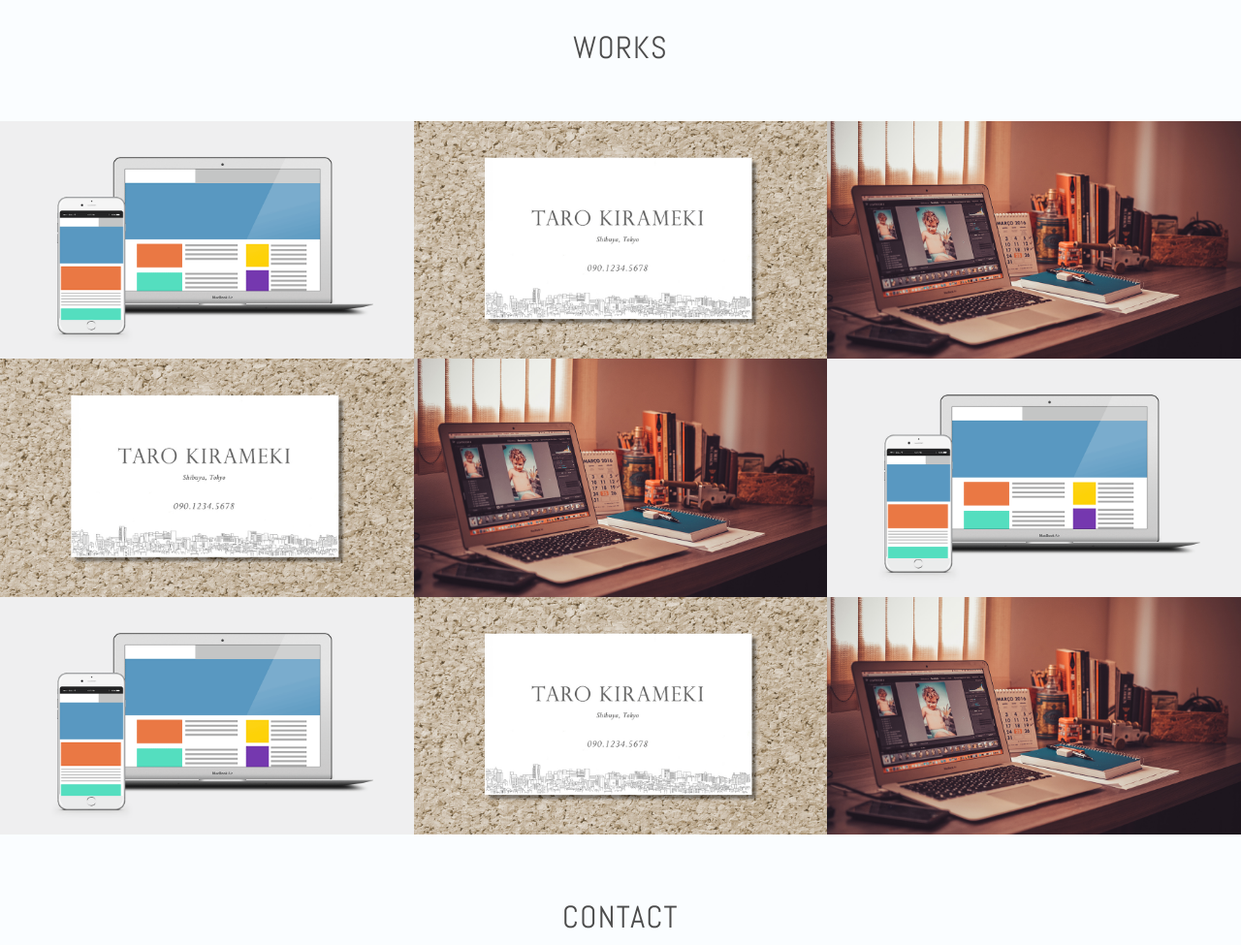
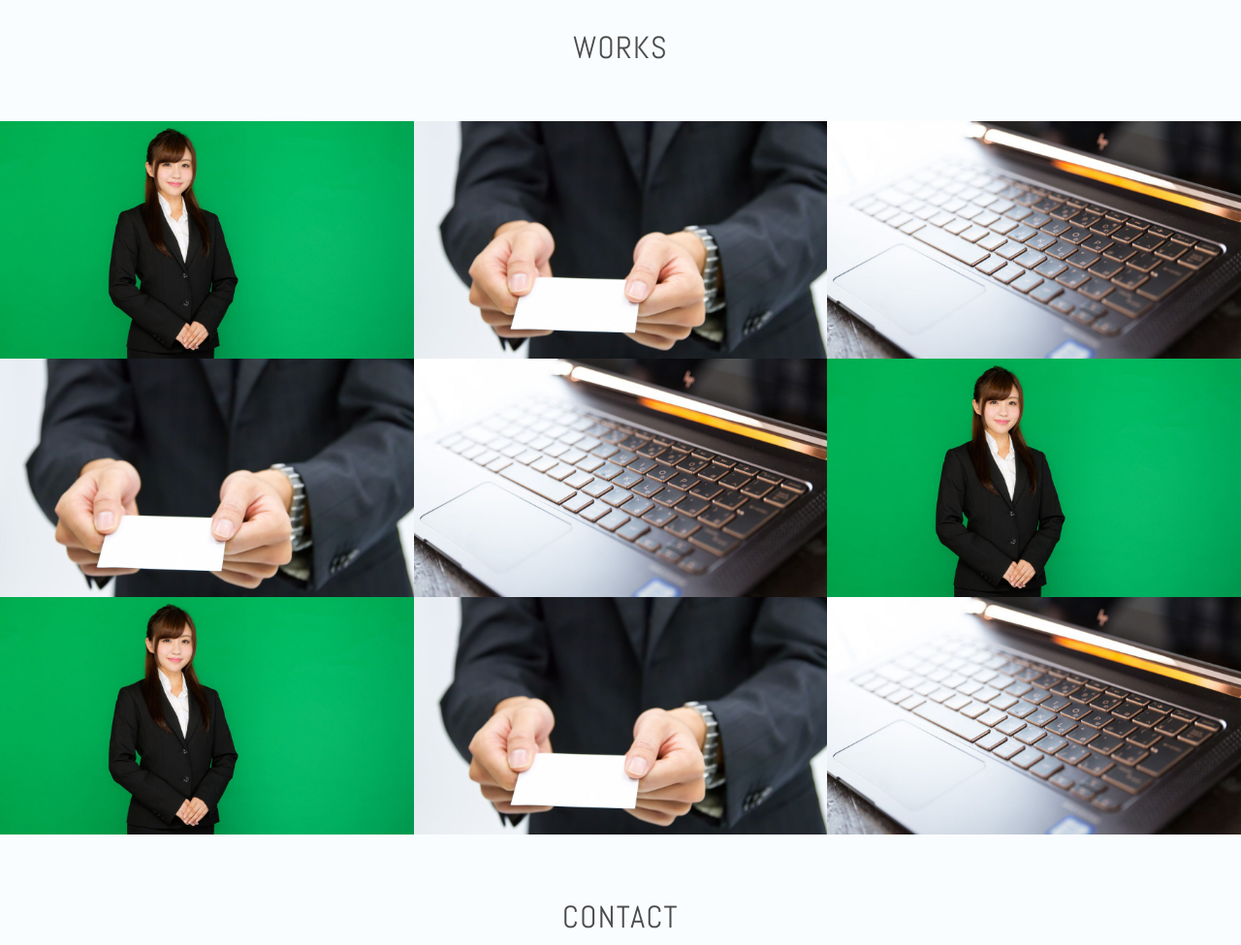
Before and after one commit to takahirosakata1/takahirosakata1.github.io, a plain HTML site: page index.html in a window 1280 px wide. Shown: the part 1140-2115 px from the top of the page at 97% size. Drawn offline with nearby package versions, Linux system fonts and the light colour scheme.

Commit message:
add git-images

```diff
--- a/index.html
+++ b/index.html
@@ -14,7 +14,7 @@
         　<a href="#contact" class="button-contact"><i class="fa fa-envelope-o" aria-label="お問い合わせ"></i></a>
         　    <div class="profile">
         　    <h1 class="site-title abel uppercase text-center">Web Desiner <span>Takahiro Sakata</span></h1>
-        　  <img src="./images/img_profile.jpg" alt="プロフィール写真" width="140" height="140" class="block-center profile-icon">
+        　  <img src="./images/img_profile2.jpg" alt="プロフィール写真" width="140" height="140" class="block-center profile-icon">
         　  <p>東京都在住のWebデザイナー勉強中、坂田貴裕です。オンラインスクールで現在web制作について学んでいます。現在はWeb業界とは違うところで働いていますが、スクールで学びWeb業界の転職へとつながれるように頑張っています。Web制作の技術や知識などを身につけて、制作時のアドバイスなども出来るようなデザイナーを目指しています。</p>
         　  </div>
           </header>
@@ -43,7 +43,7 @@
                 <h2 class="text-center">Works</h2>
                 <div class="works-box">
                     <a href="#">
-                        <img src="./images/img_work_site.png" alt="株式会社きらめき コーポレートサイト様 Webサイトデザイン">
+                        <img src="./images/img_work_site.jpg" alt="株式会社きらめき コーポレートサイト様 Webサイトデザイン">
                         <div class="works-box-inner">
                             <div class="text-center">
                                 <h3>株式会社きらめき　コーポレートサイト</h3>
@@ -55,7 +55,7 @@
                 </div>
                  <div class="works-box">
                     <a href="#">
-                        <img src="./images/img_work_card.jpg" alt="きらめき花子様 名刺デザイン">
+                        <img src="./images/img_work_card.png" alt="きらめき花子様 名刺デザイン">
                         <div class="works-box-inner">
                             <div class="text-center">
                                 <h3>きらめき花子様 名刺</h3>
@@ -67,7 +67,7 @@
                 </div>
                  <div class="works-box">
                     <a href="#">
-                        <img src="./images/img_work_blog.jpg" alt="WordPressオリジナルテーマ">
+                        <img src="./images/img_work_blog.png" alt="WordPressオリジナルテーマ">
                         <div class="works-box-inner">
                             <div class="text-center">
                                 <h3>ブログデザイン</h3>
@@ -79,7 +79,7 @@
                 </div>
                  <div class="works-box">
                     <a href="#">
-                        <img src="./images/img_work_card.jpg" alt="きらめき花子様 名刺デザイン">
+                        <img src="./images/img_work_card.png" alt="きらめき花子様 名刺デザイン">
                         <div class="works-box-inner">
                             <div class="text-center">
                                 <h3>きらめき花子様 名刺</h3>
@@ -91,7 +91,7 @@
                 </div>
                  <div class="works-box">
                     <a href="#">
-                        <img src="./images/img_work_blog.jpg" alt="WordPressオリジナルテーマ">
+                        <img src="./images/img_work_blog.png" alt="WordPressオリジナルテーマ">
                         <div class="works-box-inner">
                             <div class="text-center">
                                 <h3>ブログデザイン</h3>
@@ -103,7 +103,7 @@
                 </div>
                  <div class="works-box">
                     <a href="#">
-                        <img src="./images/img_work_site.png" alt="株式会社きらめき コーポレートサイト様 Webサイトデザイン">
+                        <img src="./images/img_work_site.jpg" alt="株式会社きらめき コーポレートサイト様 Webサイトデザイン">
                         <div class="works-box-inner">
                             <div class="text-center">
                                 <h3>株式会社きらめき　コーポレートサイ</h3>
@@ -115,7 +115,7 @@
                 </div>
                 <div class="works-box">
                     <a href="#">
-                        <img src="./images/img_work_site.png" alt="株式会社きらめき コーポレートサイト様 Webサイトデザイン">
+                        <img src="./images/img_work_site.jpg" alt="株式会社きらめき コーポレートサイト様 Webサイトデザイン">
                         <div class="works-box-inner">
                             <div class="text-center">
                                 <h3>株式会社きらめき　コーポレートサイト</h3>
@@ -127,7 +127,7 @@
                 </div>
                  <div class="works-box">
                     <a href="#">
-                        <img src="./images/img_work_card.jpg" alt="きらめき花子様 名刺デザイン">
+                        <img src="./images/img_work_card.png" alt="きらめき花子様 名刺デザイン">
                         <div class="works-box-inner">
                             <div class="text-center">
                                 <h3>きらめき花子様 名刺</h3>
@@ -139,7 +139,7 @@
                 </div>
                  <div class="works-box">
                     <a href="#">
-                        <img src="./images/img_work_blog.jpg" alt="WordPressオリジナルテーマ">
+                        <img src="./images/img_work_blog.png" alt="WordPressオリジナルテーマ">
                         <div class="works-box-inner">
                             <div class="text-center">
                                 <h3>ブログデザイン</h3>
```
Also changed, not shown: images/img_profile.jpg (deleted), images/img_profile2.jpg (added), images/img_work_blog.jpg (deleted), images/img_work_blog.png (added), images/img_work_card.jpg (deleted), images/img_work_card.png (added), images/img_work_site.jpg (added), images/img_work_site.png (deleted).
